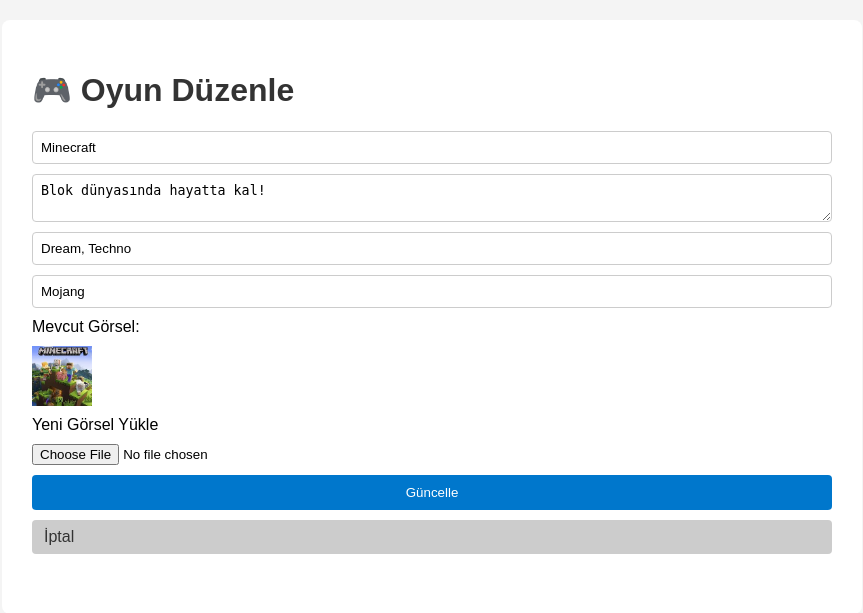
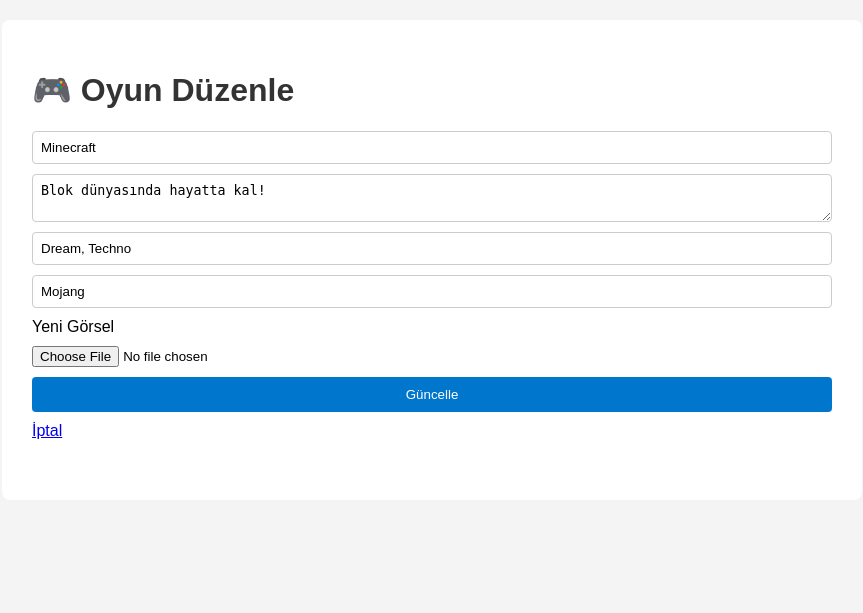
Before and after one commit to KeroRy1/KeroGame, a Flask app: page /edit_game/1 in a window 1280 px wide. Shown: the top 613 px of the page, without its empty margins (208-1071 px from the left). Run offline with Flask 3, Linux system fonts and the light colour scheme; data comes from the database, SQL or seed files in the repository.

Commit message:
Update edit_game.html

```diff
--- a/templates/edit_game.html
+++ b/templates/edit_game.html
@@ -1,25 +1,18 @@
 {% extends 'base.html' %}
 
 {% block content %}
+<div class="form-container">
   <h1>🎮 Oyun Düzenle</h1>
-
   <form action="{{ url_for('edit_game', game_id=game.id) }}"
-      method="POST"
-      enctype="multipart/form-data"
-      class="form"
->
+        method="POST" enctype="multipart/form-data" class="form">
     <input type="text" name="name" value="{{ game.name }}" required>
     <textarea name="story">{{ game.story }}</textarea>
-  <input type="text" name="best_players" value="{{ game.best_players or '' }}">
-  <input type="text" name="company" value="{{ game.company or '' }}">
-  <label>Mevcut Görsel:</label>
-  <img src="{{ url_for('static', filename='images/' ~ game.image_filename) }}"
-       alt="" class="thumb">
-
-  <label>Yeni Görsel Yükle</label>
+    <input type="text" name="best_players" value="{{ game.best_players }}">
+    <input type="text" name="company" value="{{ game.company }}">
+    <label>Yeni Görsel</label>
     <input type="file" name="image_file" accept="image/*">
-
     <button type="submit">Güncelle</button>
-  <a href="{{ url_for('index') }}" class="button cancel">İptal</a>
+    <a href="{{ url_for('index') }}" class="btn cancel">İptal</a>
   </form>
+</div>
 {% endblock %}
```
Lines whose indentation alone changed are shown as unchanged.
